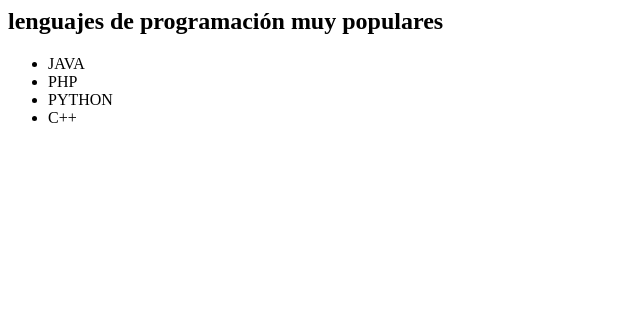
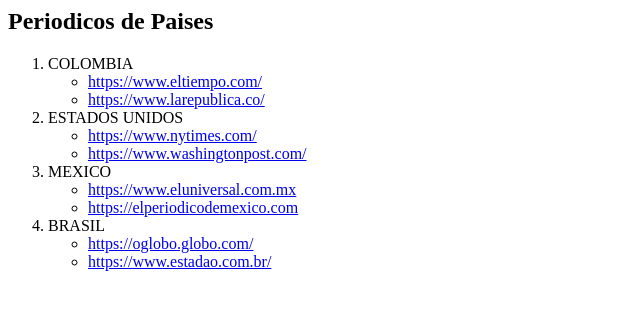
Before and after one commit to cangre98/frontend, a plain HTML site: page Ejercicios HTML/principal.html in a window 1280 px wide. Shown: the whole page, without its empty margins (0-640 px from the left). Drawn offline with Linux system fonts and the light colour scheme.

Commit message:
Ejercicio13

```diff
--- a/Ejercicios HTML/principal.html
+++ b/Ejercicios HTML/principal.html
@@ -1,13 +1,29 @@
 <html>
 
 <body>
-    <h2>lenguajes de programación muy populares</h2>
+    <h2>Periodicos de Paises</h2>
 
-    <ul>
-        <li>JAVA</li>
-        <li>PHP</li>
-        <li>PYTHON</li>
-        <li>C++</li>
+    <ol>
+        <li>COLOMBIA</li>
+        <ul>
+            <li><a href="https://www.eltiempo.com/">https://www.eltiempo.com/</a></li>
+            <li><a href="https://www.larepublica.co/">https://www.larepublica.co/</a></li>
+        </ul>
+        <li>ESTADOS UNIDOS</li>
+        <ul>
+            <li><a href="https://www.nytimes.com/">https://www.nytimes.com/</a></li>
+            <li><a href="https://www.washingtonpost.com/">https://www.washingtonpost.com/</a></li>
+        </ul>
+        <li>MEXICO</li>
+        <ul>
+            <li><a href="https://www.eluniversal.com.mx">https://www.eluniversal.com.mx</a></li>
+            <li><a href="https://elperiodicodemexico.com">https://elperiodicodemexico.com</a></li>
+        </ul>
+        <li>BRASIL</li>
+        <ul>
+            <li><a href="https://oglobo.globo.com/">https://oglobo.globo.com/</a></li>
+            <li><a href="https://www.estadao.com.br/">https://www.estadao.com.br/</a></li>
+        </ul>
     </ul>
 </body>
 
```
